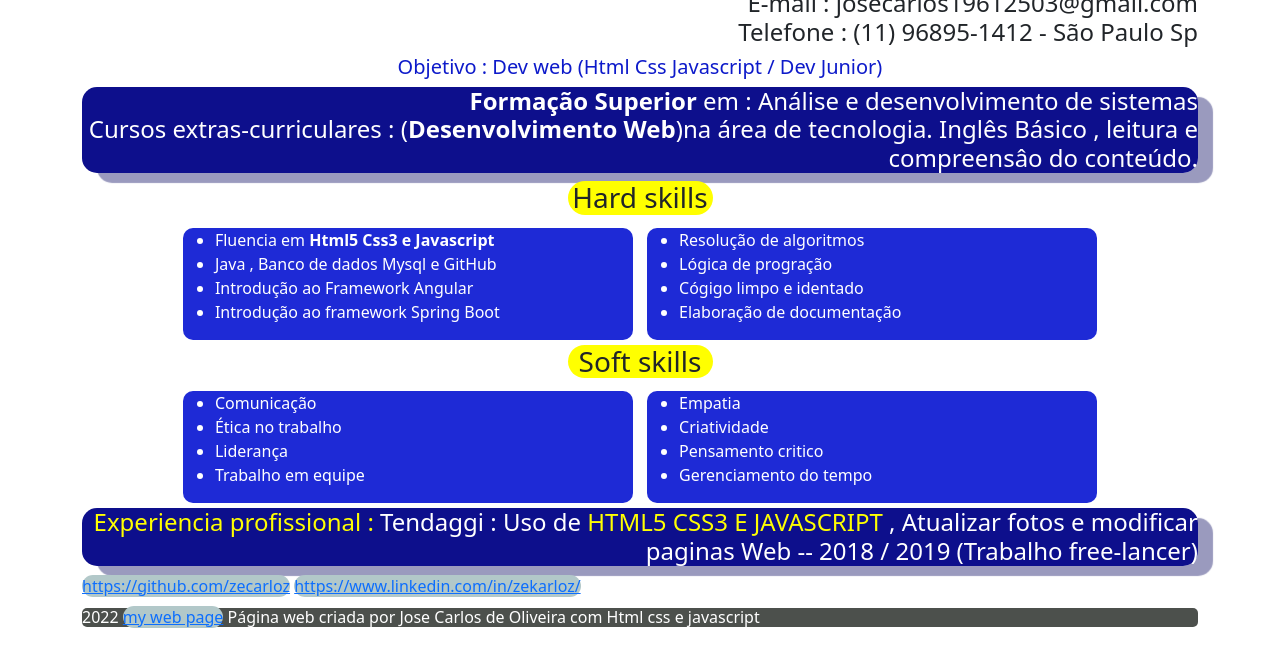
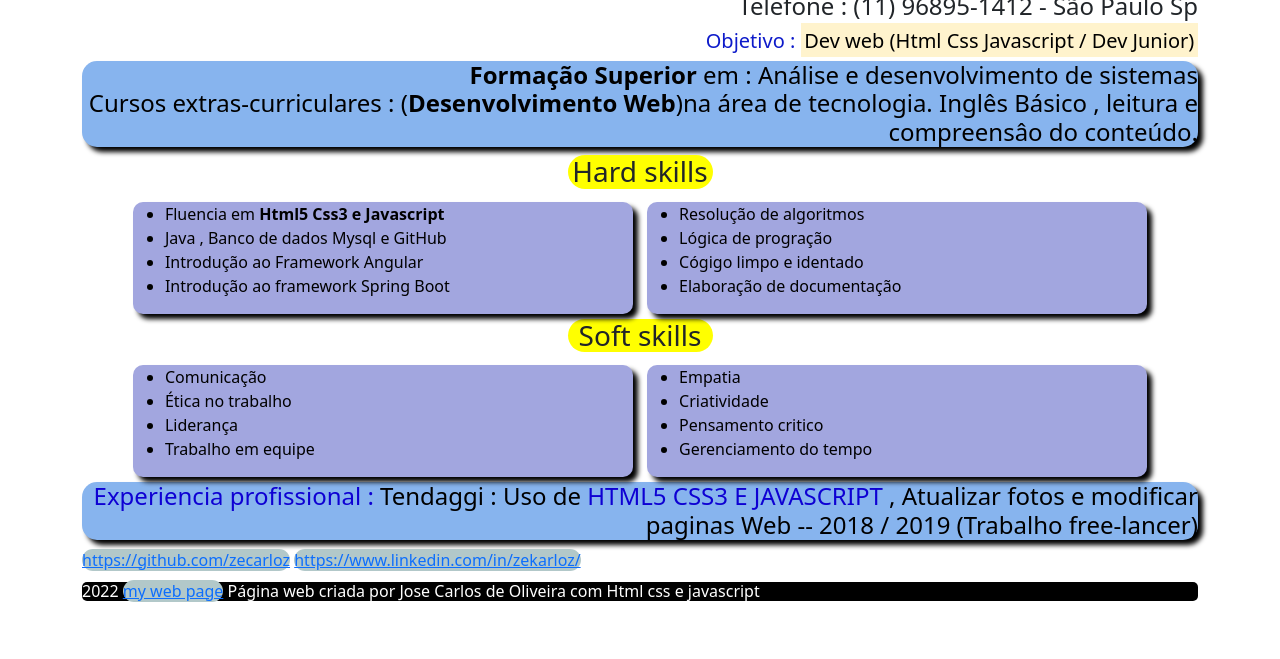
Before and after one commit to zecarloz/Portifolio, a plain HTML site: page index.html in a window 1280 px wide. Shown: the part 141-800 px from the top of the page. Drawn offline with nearby package versions, Linux system fonts and the light colour scheme.

Commit message:
correção sombras

```diff
--- a/index.html
+++ b/index.html
@@ -38,7 +38,7 @@
                   Telefone : (11) 96895-1412 - São Paulo Sp
                 </h4>
                 <h5>
-                  Objetivo : Dev web (Html Css Javascript / Dev Junior)
+                  Objetivo : <mark>Dev web (Html Css Javascript / Dev Junior)</mark>
                 </h5>
                 <h4 class="formacao">
                   <b>Formação Superior</b>  em : Análise e desenvolvimento de sistemas <br>
--- a/style/style.css
+++ b/style/style.css
@@ -1,7 +1,7 @@
 
-.container{
+container{
     margin-top: 26px;
-    /*background-color:rgb(207, 235, 214);*/
+    /* background-color:rgb(207, 235, 214); */
 }
 .navbar{
     margin:0px 20px;
@@ -14,7 +14,7 @@ h1{
     background-color: #fff ;
     width: 400px;
     border-radius: 15px;
-    box-shadow: 10px 5px 10px;
+    box-shadow: 5px 5px 5px;
     text-align: center;
     margin: 80px;
 
@@ -30,13 +30,15 @@ h3{
 }
 
 .foto{
-    width: 450px;
-    background-color: rgb(30, 42, 214);
+    width: 500px;
+
+    background-color: rgb(162, 166, 223);
     margin: 5px;
     display: inline-flex;
     border-radius: 10px;
     text-align: justify;
     color: white;
+    box-shadow: 5px 5px 5px black;
 
 }
 .foto2{
@@ -49,16 +51,18 @@ header{
 }
 h4{
     text-align: right;
+
+
 }
 .formacao{
-    background-color: #0a0c8bfb;
+    background-color: rgb(135, 180, 238);
     border-radius: 15px;
-    box-shadow: 15px 10px 1px rgb(154, 154, 190);
+    box-shadow: 5px 5px 5px black;
     margin-bottom: 10px 0px 15px 0px;
-    color: white ;
+    color: rgb(0, 0, 0) ;
 }
 .footer{
-    background-color: rgb(76, 80, 76);
+    background-color: rgb(0, 0, 0);
     border-radius: 5px;
     color: white;
     margin-top: 10px;
@@ -69,11 +73,11 @@ h4{
 
 }
 section h5{
-    text-align: center;
+    text-align: right;
     color: rgb(13, 26, 202);
 }
 .destaque{
-    color: yellow;
+    color: rgb(14, 0, 211);
 }
 a{
     background-color: rgb(178, 200, 201);
@@ -83,4 +87,9 @@ a{
 }
 .end{
     text-align: right;
+
 }
+li{
+    color: rgb(0, 0, 0);
+
+}
```
